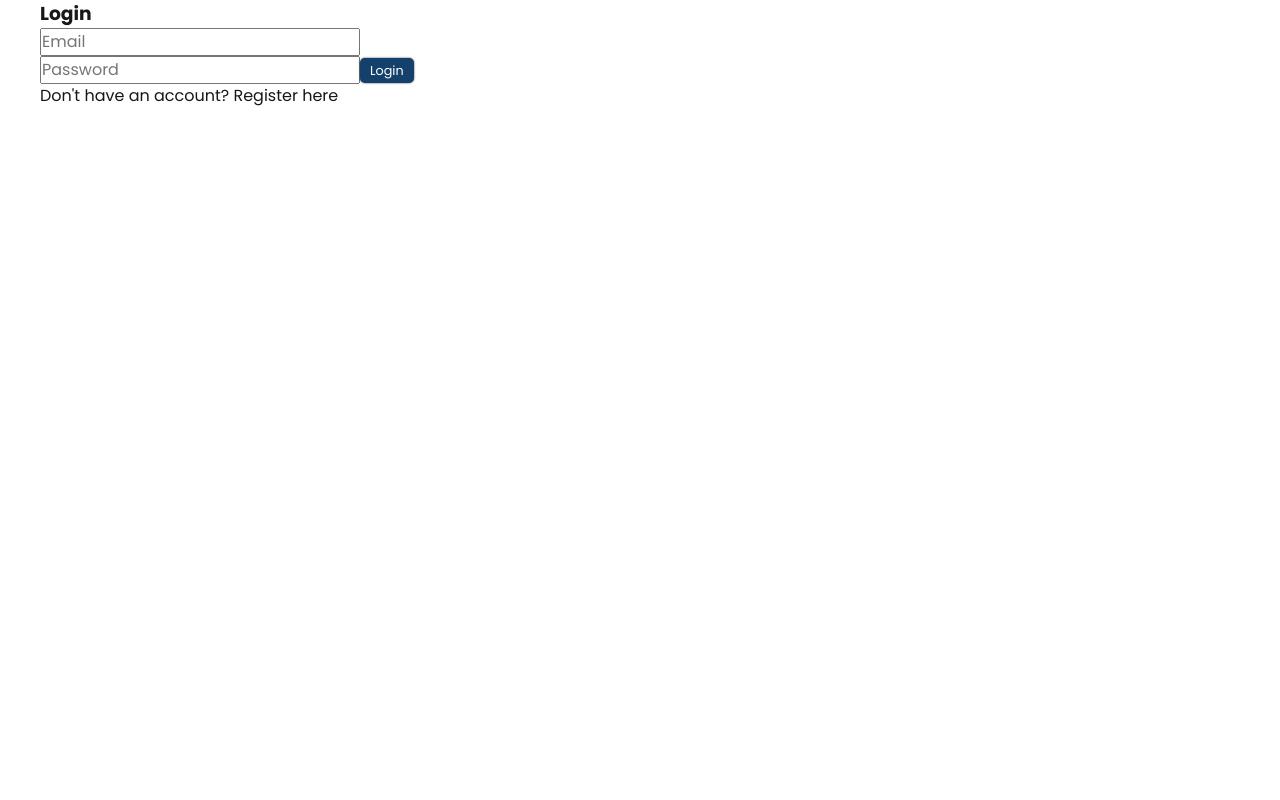
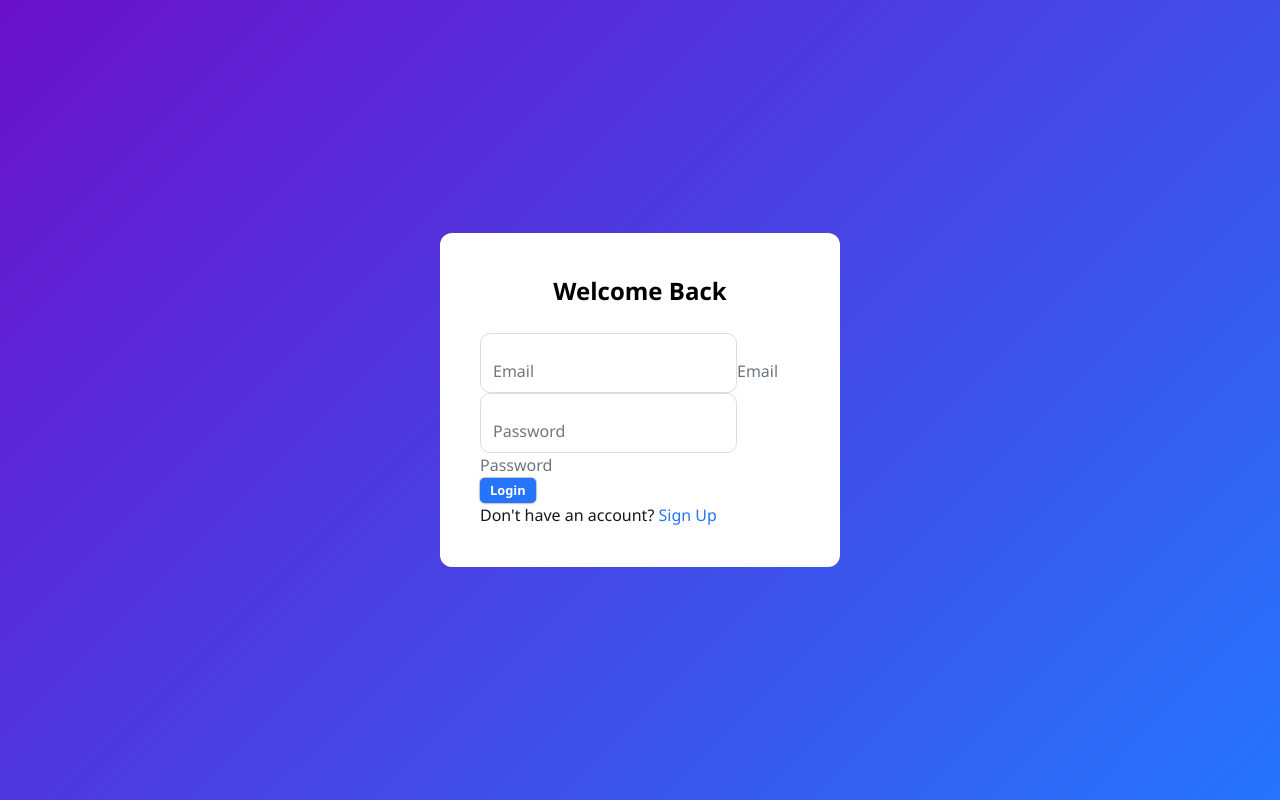
Before and after one commit to chen-singh/contact-management, a React (Create React App) app in the folder frontend/: page / in a window 1280 px wide. Built offline with nearby package versions, Linux system fonts and the light colour scheme.

Commit message:
Udated files

```diff
--- /dev/null
+++ b/frontend/src/components/Login.css
@@ -0,0 +1,123 @@
+/* ==============================
+   GLOBAL AUTH PAGE STYLES
+   Applies to Login & Register pages
+   ============================== */
+
+/* Full viewport height and background */
+.auth-wrapper {
+  min-height: 100vh;
+  background: linear-gradient(135deg, #6a11cb 0%, #2575fc 100%);
+  padding: 20px;
+  display: flex;
+  justify-content: center;
+  align-items: center;
+  font-family: 'Segoe UI', Tahoma, Geneva, Verdana, sans-serif;
+  animation: fadeIn 1s ease-in-out;
+}
+
+/* Card styling */
+.auth-card {
+  background-color: #ffffff;
+  border-radius: 12px;
+  max-width: 400px;
+  width: 100%;
+  transition: transform 0.3s, box-shadow 0.3s;
+  padding: 2.5rem;
+}
+
+.auth-card:hover {
+  transform: translateY(-5px);
+  box-shadow: 0 10px 30px rgba(0, 0, 0, 0.2);
+}
+
+/* Card header */
+.auth-card h2,
+.auth-card h3 {
+  text-align: center;
+  margin-bottom: 1.5rem;
+  font-weight: 600;
+}
+
+/* Floating labels styling */
+.form-floating>.form-control {
+  height: 60px;
+  padding: 1.25rem 0.75rem 0.25rem 0.75rem;
+  border-radius: 10px;
+  border: 1px solid #ddd;
+  transition: border-color 0.3s, box-shadow 0.3s;
+}
+
+.form-floating>.form-control:focus {
+  border-color: #2575fc;
+  box-shadow: 0 0 0 0.2rem rgba(37, 117, 252, 0.25);
+}
+
+.form-floating>label {
+  color: #6c757d;
+  font-weight: 500;
+}
+
+/* Buttons */
+.btn-primary, .btn-success {
+  border: none;
+  font-weight: 600;
+  transition: background 0.3s, transform 0.2s;
+}
+
+.btn-primary {
+  background: #2575fc;
+}
+
+.btn-primary:hover {
+  background: #6a11cb;
+  transform: translateY(-2px);
+}
+
+.btn-success {
+  background: #38ef7d;
+}
+
+.btn-success:hover {
+  background: #11998e;
+  transform: translateY(-2px);
+}
+
+/* Links */
+.auth-card p a {
+  text-decoration: none;
+  font-weight: 500;
+  color: #2575fc;
+  transition: color 0.3s;
+}
+
+.auth-card p a:hover {
+  color: #6a11cb;
+}
+
+/* Fade-in animation */
+@keyframes fadeIn {
+  from {
+    opacity: 0;
+    transform: translateY(20px);
+  }
+  to {
+    opacity: 1;
+    transform: translateY(0);
+  }
+}
+
+/* Responsive adjustments */
+@media (max-width: 576px) {
+  .auth-card {
+    padding: 2rem 1.5rem;
+  }
+
+  .form-floating>.form-control {
+    height: 55px;
+  }
+
+  .auth-card h2,
+  .auth-card h3 {
+    font-size: 1.6rem;
+  }
+}
--- a/frontend/src/components/Register.js
+++ b/frontend/src/components/Register.js
@@ -1,7 +1,47 @@
 
-import { useState  } from "react";
+// import { useState  } from "react";
+// import { useNavigate, Link } from "react-router-dom";
+// import api from "../api/apiaxious";
+
+// function Register() {
+//   const [name, setName] = useState("");
+//   const [email, setEmail] = useState("");
+//   const [password, setPassword] = useState("");
+//   const navigate = useNavigate();
+
+
+//     const register = async (e) => {
+//       e.preventDefault();
+//     try {
+//       await api.post("/auth/register", {name, email, password });
+//       alert("✅ Registration successful. You can login now.");
+//       navigate("/login")
+//     } catch (err) {
+//       alert(err.response?.data || "Registration failed");
+//     }
+//   };
+
+//   return (
+//     <div className="container mt-5">
+//       <form className="card p-4 mx-auto" style={{ maxWidth: "400px" }} onSubmit={register}>
+//         <h3 className="text-center mb-3">Register</h3>
+//         <input className="form-control mb-2" placeholder="Name" required onChange={e => setName(e.target.value)} />
+//         <input className="form-control mb-2" type="email" placeholder="Email" required onChange={e => setEmail(e.target.value)} />
+//         <input className="form-control mb-2" type="password" placeholder="Password" required onChange={e => setPassword(e.target.value)} />
+//         <button className="btn btn-success w-100 mb-2" type="submit">Register</button>
+//         <p className="text-center">
+//           Already have an account? <Link to="/">Login here</Link>
+//         </p>
+//       </form>
+//     </div>
+//   );
+// }
+
+// export default Register;
+import { useState } from "react";
 import { useNavigate, Link } from "react-router-dom";
 import api from "../api/apiaxious";
+import "./Login.css"; // Shared theme
 
 function Register() {
   const [name, setName] = useState("");
@@ -9,28 +49,65 @@ function Register() {
   const [password, setPassword] = useState("");
   const navigate = useNavigate();
 
-
-    const register = async (e) => {
-      e.preventDefault();
+  const register = async (e) => {
+    e.preventDefault();
     try {
-      await api.post("/auth/register", {name, email, password });
+      await api.post("/auth/register", { name, email, password });
       alert("✅ Registration successful. You can login now.");
-      navigate("/login")
+      navigate("/login");
     } catch (err) {
       alert(err.response?.data || "Registration failed");
     }
   };
 
   return (
-    <div className="container mt-5">
-      <form className="card p-4 mx-auto" style={{ maxWidth: "400px" }} onSubmit={register}>
-        <h3 className="text-center mb-3">Register</h3>
-        <input className="form-control mb-2" placeholder="Name" required onChange={e => setName(e.target.value)} />
-        <input className="form-control mb-2" type="email" placeholder="Email" required onChange={e => setEmail(e.target.value)} />
-        <input className="form-control mb-2" type="password" placeholder="Password" required onChange={e => setPassword(e.target.value)} />
-        <button className="btn btn-success w-100 mb-2" type="submit">Register</button>
-        <p className="text-center">
-          Already have an account? <Link to="/">Login here</Link>
+    <div className="auth-wrapper">
+      <form className="auth-card" onSubmit={register}>
+        <h2>Create Account</h2>
+
+        <div className="form-floating mb-3">
+          <input
+            type="text"
+            className="form-control"
+            id="floatingName"
+            placeholder="Name"
+            required
+            value={name}
+            onChange={(e) => setName(e.target.value)}
+          />
+          <label htmlFor="floatingName">Name</label>
+        </div>
+
+        <div className="form-floating mb-3">
+          <input
+            type="email"
+            className="form-control"
+            id="floatingEmail"
+            placeholder="Email"
+            required
+            value={email}
+            onChange={(e) => setEmail(e.target.value)}
+          />
+          <label htmlFor="floatingEmail">Email</label>
+        </div>
+
+        <div className="form-floating mb-3">
+          <input
+            type="password"
+            className="form-control"
+            id="floatingPassword"
+            placeholder="Password"
+            required
+            value={password}
+            onChange={(e) => setPassword(e.target.value)}
+          />
+          <label htmlFor="floatingPassword">Password</label>
+        </div>
+
+        <button className="btn btn-success btn-lg w-100 mb-3" type="submit">Register</button>
+
+        <p className="text-center mb-0">
+          Already have an account? <Link to="/login">Login here</Link>
         </p>
       </form>
     </div>
--- a/frontend/src/components/login.js
+++ b/frontend/src/components/login.js
@@ -1,28 +1,127 @@
+// import { useState } from "react";
+// import { useNavigate, Link } from "react-router-dom";
+// import api from "../api/apiaxious";
+// import "./Login.css";
 
+// function Login() {
+//   const [email, setEmail] = useState("");
+//   const [password, setPassword] = useState("");
+//   const navigate = useNavigate();
+
+//   const login = async (e) => {
+//     e.preventDefault();
+//     try {
+//       const res = await api.post(
+//         "/auth/login",
+//         { email, password },
+//         { withCredentials: true }
+//       );
+//       navigate("/contacts");
+//     } catch (err) {
+//       console.error(err);
+//       alert("Login failed! Please check your credentials.");
+//     }
+//   };
+
+//   return (
+//     <div className="login-wrapper d-flex align-items-center justify-content-center">
+//       <form className="login-card p-4 shadow-lg" onSubmit={login}>
+//         <h2 className="text-center mb-4">Welcome Back</h2>
+
+//         <div className="form-floating mb-3">
+//           <input
+//             type="email"
+//             className="form-control"
+//             id="floatingEmail"
+//             placeholder="Email"
+//             required
+//             value={email}
+//             onChange={(e) => setEmail(e.target.value)}
+//           />
+//           <label htmlFor="floatingEmail"></label>
+//         </div>
+
+//         <div className="form-floating mb-3">
+//           <input
+//             type="password"
+//             className="form-control"
+//             id="floatingPassword"
+//             placeholder="Password"
+//             required
+//             value={password}
+//             onChange={(e) => setPassword(e.target.value)}
+//           />
+//           <label htmlFor="floatingPassword"></label>
+//         </div>
+
+//         <button className="btn btn-primary btn-lg w-100 mb-3" type="submit">
+//           Login
+//         </button>
+
+//         <p className="text-center mb-0">
+//           Don't have an account? <Link to="/register">Sign Up</Link>
+//         </p>
+//       </form>
+//     </div>
+//   );
+// }
+
+// export default Login;
 import { useState } from "react";
 import { useNavigate, Link } from "react-router-dom";
 import api from "../api/apiaxious";
+import "./Login.css"; // Shared theme
+
 function Login() {
   const [email, setEmail] = useState("");
   const [password, setPassword] = useState("");
   const navigate = useNavigate();
 
+  const login = async (e) => {
+    e.preventDefault();
+    try {
+      await api.post("/auth/login", { email, password }, { withCredentials: true });
+      navigate("/contacts");
+    } catch (err) {
+      alert(err.response?.data || "Login failed");
+    }
+  };
 
- const login = async (e) => {
-    e.preventDefault();
-    const res = await api.post("/auth/login", { email, password });
-    localStorage.setItem("token", res.data.token);
-   navigate("/Contacts");
-  };
   return (
-    <div className="container mt-5">
-      <form className="card p-4 mx-auto" style={{ maxWidth: "400px" }} onSubmit={login}>
-        <h3 className="text-center mb-3">Login</h3>
-        <input type="email" className="form-control mb-2" placeholder="Email" required onChange={e => setEmail(e.target.value)} />
-        <input type="password" className="form-control mb-2" placeholder="Password" required onChange={e => setPassword(e.target.value)} />
-        <button className="btn btn-primary w-100 mb-2" type="submit">Login</button>
-        <p className="text-center">
-          Don't have an account? <Link to="/register">Register here</Link>
+    <div className="auth-wrapper">
+      <form className="auth-card" onSubmit={login}>
+        <h2>Welcome Back</h2>
+
+        <div className="form-floating mb-3">
+          <input
+            type="email"
+            className="form-control"
+            id="floatingEmail"
+            placeholder="Email"
+            required
+            value={email}
+            onChange={(e) => setEmail(e.target.value)}
+          />
+          <label htmlFor="floatingEmail">Email</label>
+        </div>
+
+        <div className="form-floating mb-3">
+          <input
+            type="password"
+            className="form-control"
+            id="floatingPassword"
+            placeholder="Password"
+            required
+            value={password}
+            onChange={(e) => setPassword(e.target.value)}
+          />
+          <label htmlFor="floatingPassword">Password</label>
+        </div>
+
+        <button className="btn btn-primary btn-lg w-100 mb-3" type="submit">Login</button>
+
+        <p className="text-center mb-0">
+          Don't have an account? <Link to="/register">Sign Up</Link>
         </p>
       </form>
     </div>
```
Also changed, not shown: frontend/src/index.css (line endings or trailing spaces), 2 other files (tests, documents, lock files or other folders).
